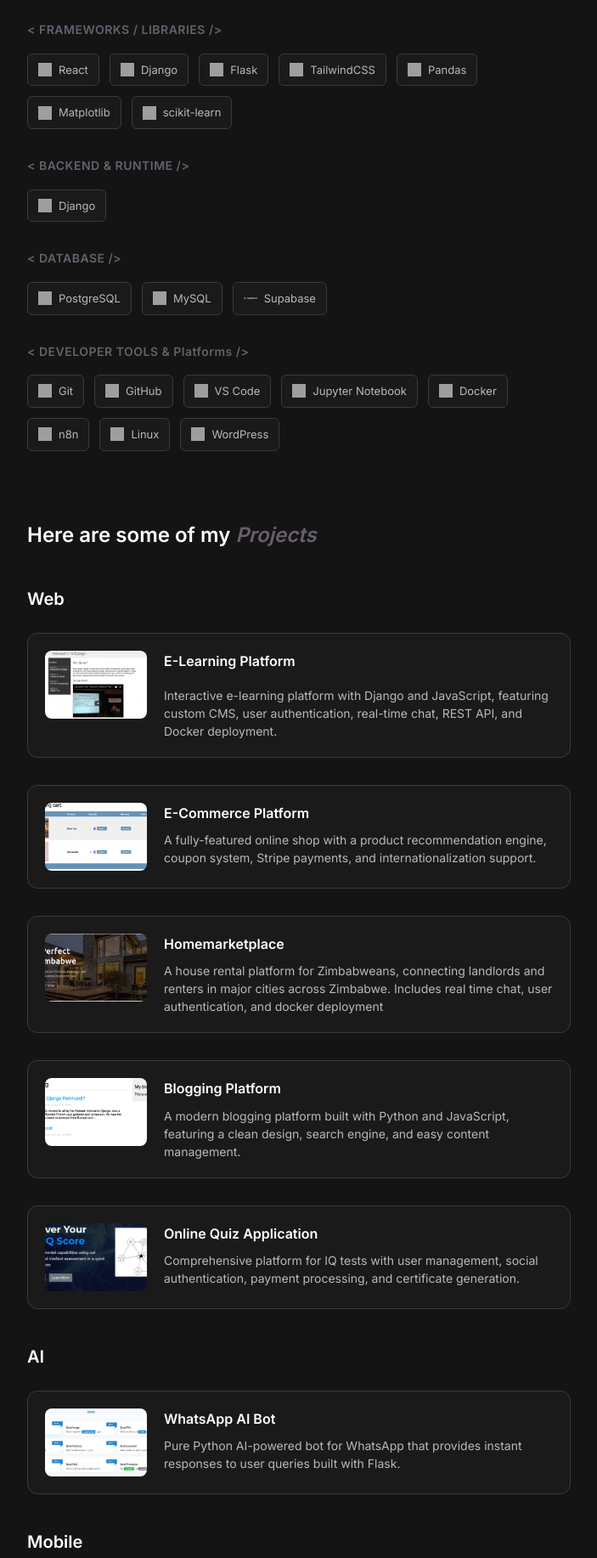
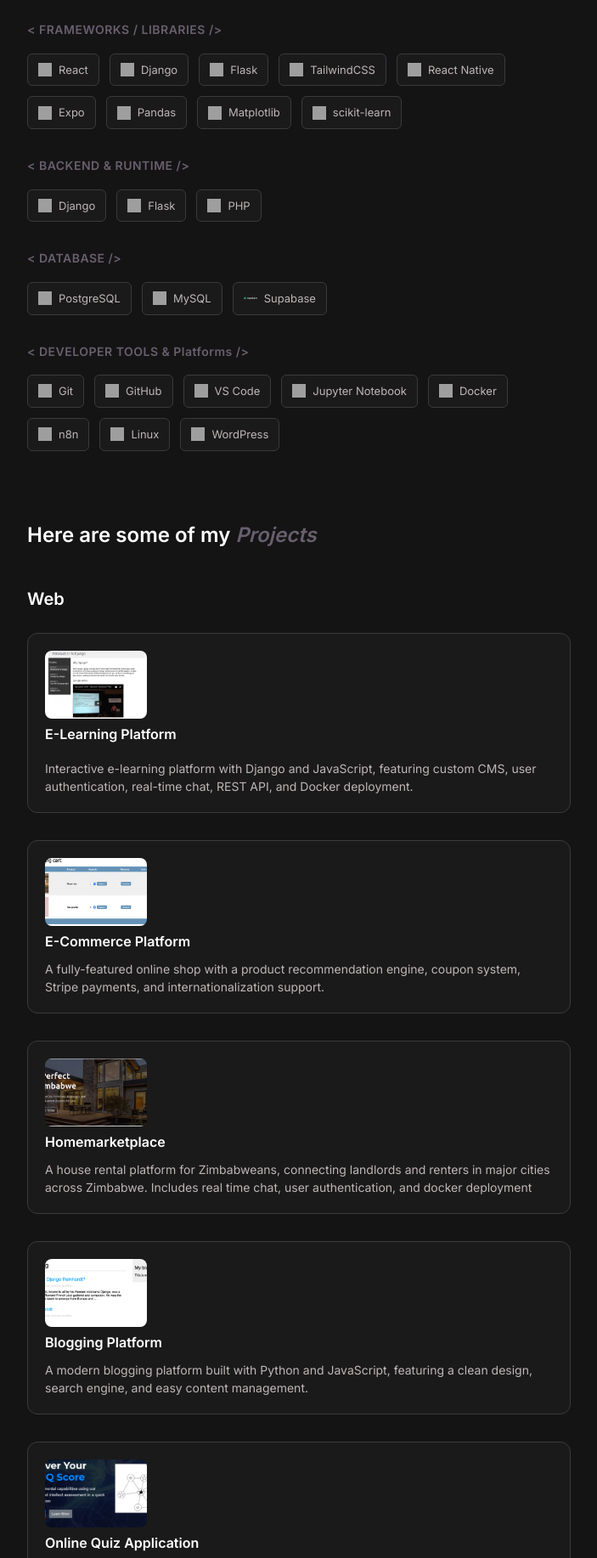
Before and after one commit to meloShaya/melo-portifolio, a website built with Vite: page index.html in a window 1280 px wide. Shown: the part 1080-2914 px from the top of the page at 85% size, without its empty margins (288-991 px from the left). Built offline with nearby package versions, Linux system fonts and the light colour scheme; grey boxes are pictures that could not be loaded.

Commit message:
updated resume

```diff
--- a/index.html
+++ b/index.html
@@ -51,7 +51,7 @@
 
             <div class="action-buttons">
                 <a href="https://wa.me/263771748147" class="btn btn-primary" target="_blank" rel="noopener noreferrer" aria-label="Message me on WhatsApp">💖 Available for new opportunities</a>
-                <a href="./Melo_Shaya_Resume.pdf" class="btn btn-secondary" target="_blank">📄 Download CV</a>
+                <a href="./Melody_Shayanewako_Full_Stack_Developer_Resume.pdf" class="btn btn-secondary" target="_blank">📄 Download CV</a>
             </div>
 
             <p class="find-me">Where to find me <span class="highlight">(I’m always vibing in the digital realm)</span> if you wish to:</p>
@@ -125,6 +125,14 @@
                         <span>TailwindCSS</span>
                     </div>
                     <div class="skill-badge">
+                        <img src="https://cdn.jsdelivr.net/gh/devicons/devicon/icons/react/react-original.svg" alt="React Native">
+                        <span>React Native</span>
+                    </div>
+                    <div class="skill-badge">
+                        <img src="https://upload.wikimedia.org/wikipedia/commons/5/5c/Expo_logo.svg" alt="Expo">
+                        <span>Expo</span>
+                    </div>
+                    <div class="skill-badge">
                         <img src="https://upload.wikimedia.org/wikipedia/commons/e/ed/Pandas_logo.svg" alt="Pandas">
                         <span>Pandas</span>
                     </div>
@@ -145,6 +153,14 @@
                     <div class="skill-badge">
                         <img src="https://static.djangoproject.com/img/logos/django-logo-negative.svg" alt="Django">
                         <span>Django</span>
+                    </div>
+                    <div class="skill-badge">
+                        <img src="https://upload.wikimedia.org/wikipedia/commons/3/3c/Flask_logo.svg" alt="Flask">
+                        <span>Flask</span>
+                    </div>
+                    <div class="skill-badge">
+                        <img src="https://upload.wikimedia.org/wikipedia/commons/2/27/PHP-logo.svg" alt="PHP">
+                        <span>PHP</span>
                     </div>
                 </div>
             </div>
@@ -213,7 +229,7 @@
             <div class="project-category">
                 <h3>Web</h3>
 
-                <div class="project-item">
+                <a href="https://github.com/meloShaya/ZEU" class="project-item project-link" target="_blank" rel="noopener noreferrer">
                     <img src="./images/e-lerning.png" alt="E-Learning Platform" class="project-image">
                     <div class="project-content">
                         <div class="project-header">
@@ -225,9 +241,9 @@
                         </div>
                         <p>Interactive e-learning platform with Django and JavaScript, featuring custom CMS, user authentication, real-time chat, REST API, and Docker deployment.</p>
                     </div>
-                </div>
+                </a>
 
-                <div class="project-item">
+                <a href="https://github.com/meloShaya/e-commerce-platform" class="project-item project-link" target="_blank" rel="noopener noreferrer">
                     <img src="./images/e-commerce.png" alt="E-Commerce Platform" class="project-image">
                     <div class="project-content">
                         <h4>E-Commerce Platform</h4>
@@ -239,43 +255,43 @@
                                     <span class="tech-tag">Docker</span>
                                 </div> -->
                     </div>
-                </div>
+                </a>
 
-                <div class="project-item">
+                <a href="https://home-market-place.onrender.com" class="project-item project-link" target="_blank" rel="noopener noreferrer">
                     <img src="./images/homemarketplace.png" alt="Homemarketplace" class="project-image">
                     <div class="project-content">
                         <h4>Homemarketplace</h4>
                         <p>A house rental platform for Zimbabweans, connecting landlords and renters in major cities across Zimbabwe. Includes real time chat, user authentication, and docker deployment</p>
                     </div>
-                </div>
+                </a>
 
-                <div class="project-item">
+                <a href="https://github.com/meloShaya/blog_app" class="project-item project-link" target="_blank" rel="noopener noreferrer">
                     <img src="./images/blog.png" alt="Blogging Platform" class="project-image">
                     <div class="project-content">
                         <h4>Blogging Platform</h4>
                         <p>A modern blogging platform built with Python and JavaScript, featuring a clean design, search engine, and easy content management.</p>
                     </div>
-                </div>
+                </a>
 
-                <div class="project-item">
+                <a href="https://iqforge.pythonanywhere.com/" class="project-item project-link" target="_blank" rel="noopener noreferrer">
                     <img src="./images/iqforge.png" alt="IQForge" class="project-image">
                     <div class="project-content">
                         <h4>Online Quiz Application</h4>
                         <p>Comprehensive platform for IQ tests with user management, social authentication, payment processing, and certificate generation.</p>
                     </div>
-                </div>
+                </a>
             </div>
 
             <div class="project-category">
                 <h3>AI</h3>
 
-                <div class="project-item">
+                <a href="https://wa.me/+263787938836" class="project-item project-link" target="_blank" rel="noopener noreferrer">
                     <img src="./images/WAbot.png" alt="WhatsApp AI Bot" class="project-image">
                     <div class="project-content">
                         <h4>WhatsApp AI Bot</h4>
                         <p>Pure Python AI-powered bot for WhatsApp that provides instant responses to user queries built with Flask.</p>
                     </div>
-                </div>
+                </a>
 
                 <!-- <div class="project-item">
                     <img src="https://ext.same-assets.com/2505787279/1958772374.png" alt="Vite+Tailwind Starter Kit" class="project-image">
@@ -289,13 +305,13 @@
             <div class="project-category">
                 <h3>Mobile</h3>
 
-                <div class="project-item">
+                <a href="https://play.google.com/store/apps/details?id=com.meloshaya.cupidxxx&pcampaignid=web_share" class="project-item project-link" target="_blank" rel="noopener noreferrer">
                     <img src="./images/cupidxxx.png" alt="Cupidxxx" class="project-image">
                     <div class="project-content">
                         <h4>Cupidxxx</h4>
                         <p>Cupidxxx is a culturally-aware mobile dating application built with React-Native and Expo and designed exclusively for the Zimbabwean community, both locally and in the diaspora.</p>
                     </div>
-                </div>
+                </a>
             </div>
         </section>
 
--- a/src/style.css
+++ b/src/style.css
@@ -268,6 +268,13 @@ body {
     transform: translateY(-2px);
 }
 
+.project-link {
+    text-decoration: none;
+    color: inherit;
+    display: block;
+    cursor: pointer;
+}
+
 .project-image {
     width: 120px;
     height: 80px;
```
Also changed, not shown: 1 other file.
